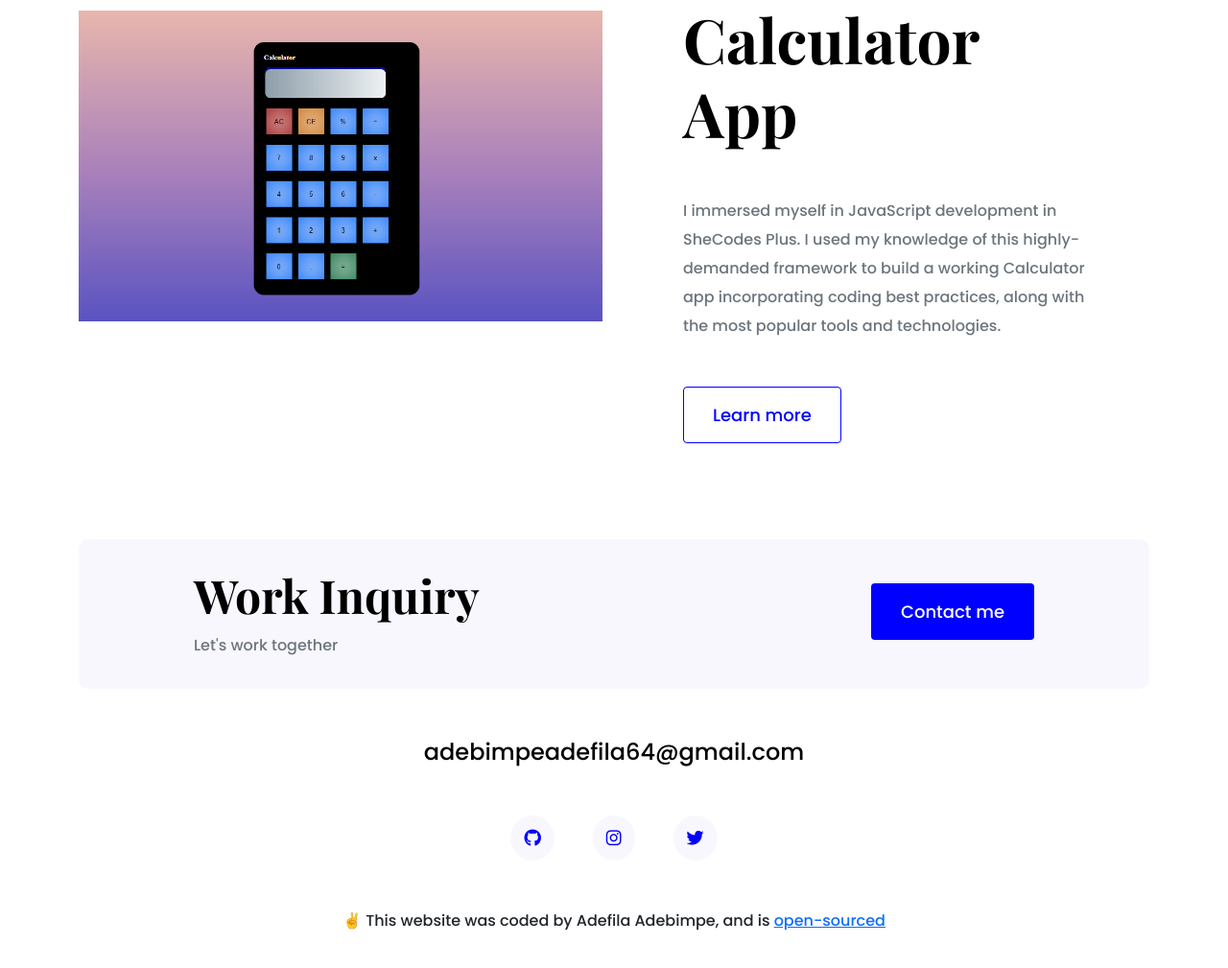
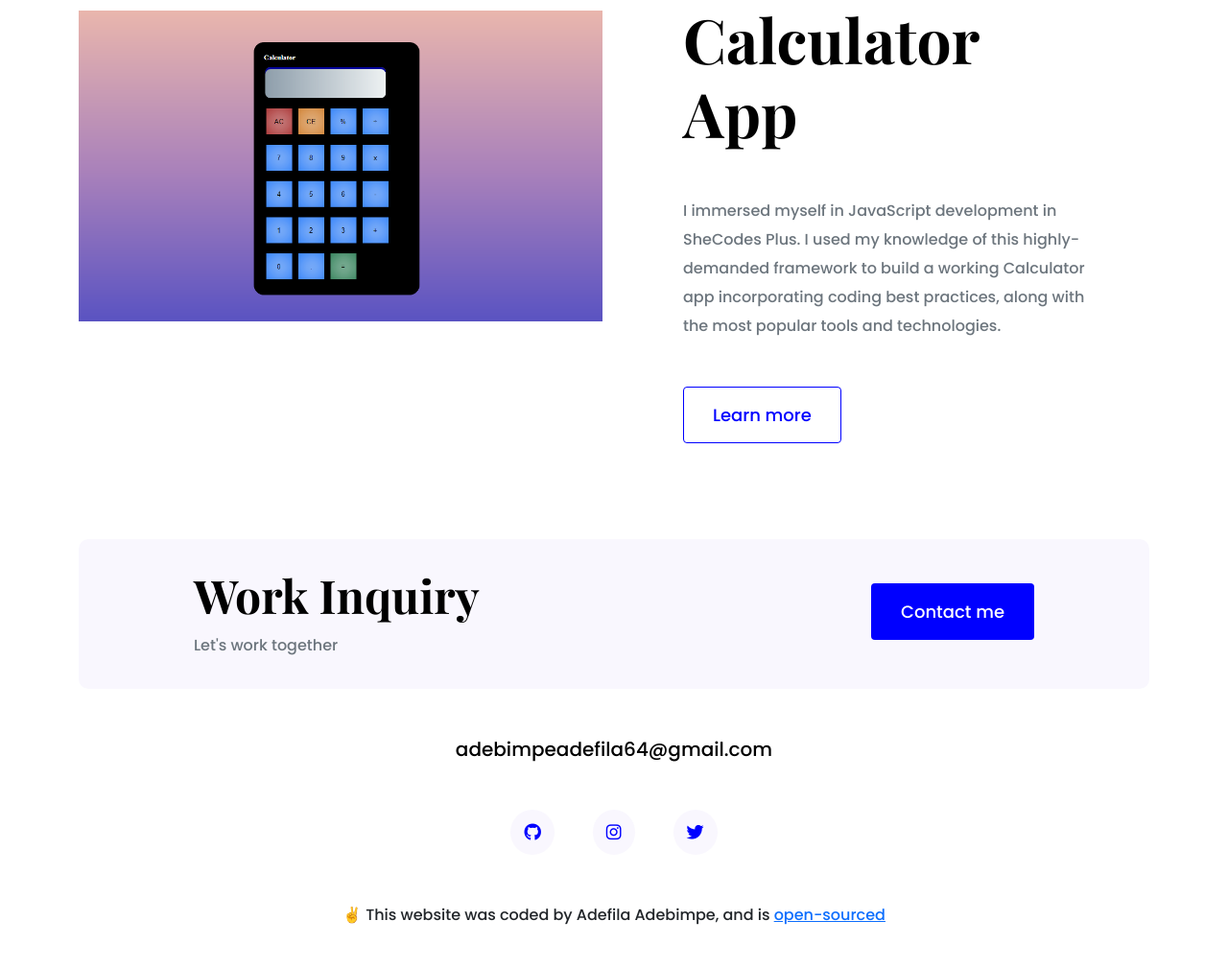
Before and after one commit to MiyyahCodes/My-portfolio, a plain HTML site: page index.html in a window 1280 px wide. Shown: the part 1864-2873 px from the top of the page at 96% size. Drawn offline with nearby package versions, Linux system fonts and the light colour scheme.

Commit message:
updated css

```diff
--- a/styles.css
+++ b/styles.css
@@ -9,6 +9,8 @@
 }
 body {
   font-family: var(--default-font-family);
+  margin-left: 0px;
+  margin-right: 0%;
 }
 
 h1,
@@ -171,7 +173,7 @@ footer .contact-box p {
 footer .email-link {
   text-decoration: none;
   color: black;
-  font-size: 24px;
+  font-size: 20px;
 }
 
 footer .email-link:hover {
```
Also changed, not shown: work.html (+1 -1 lines).
